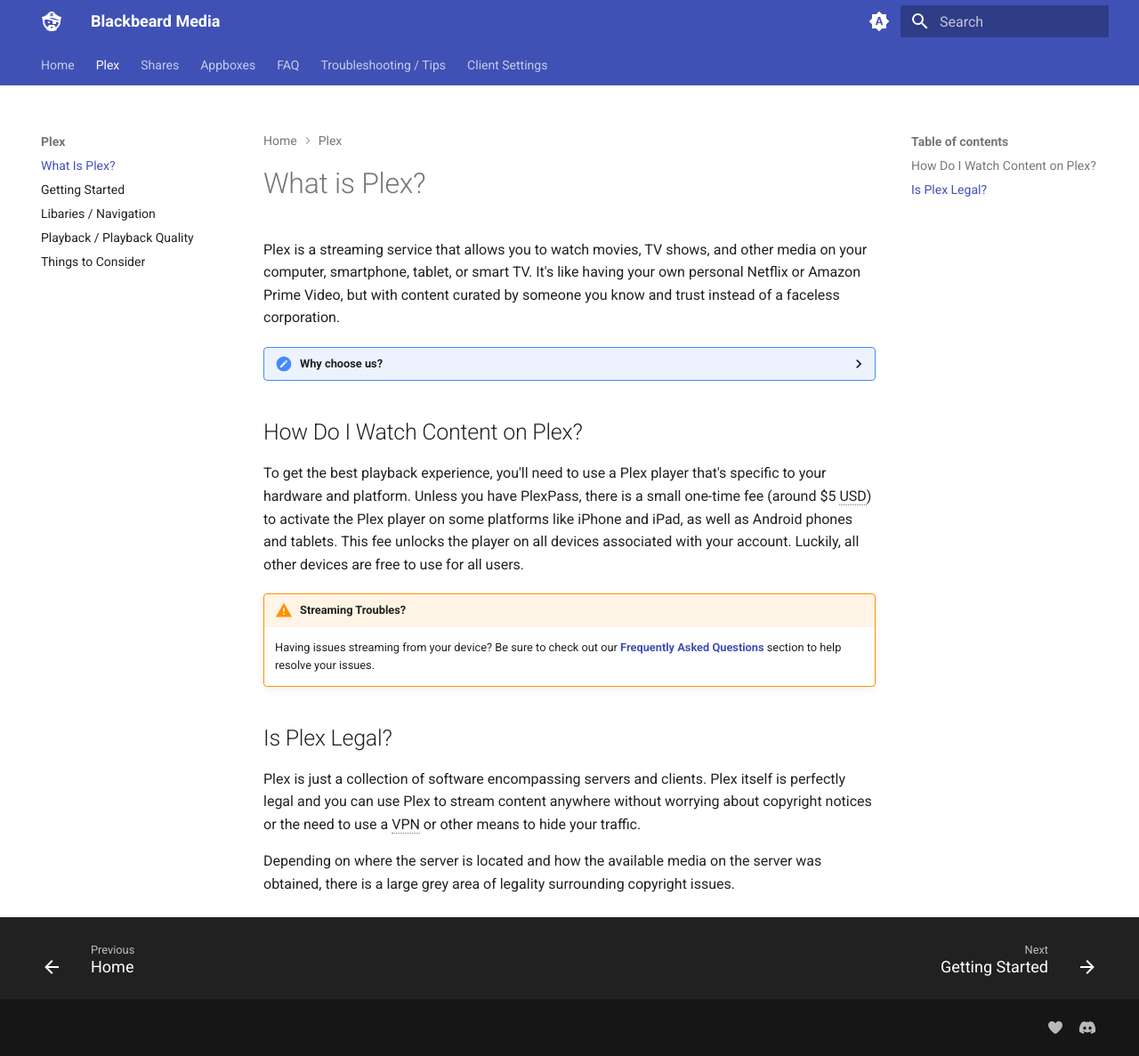
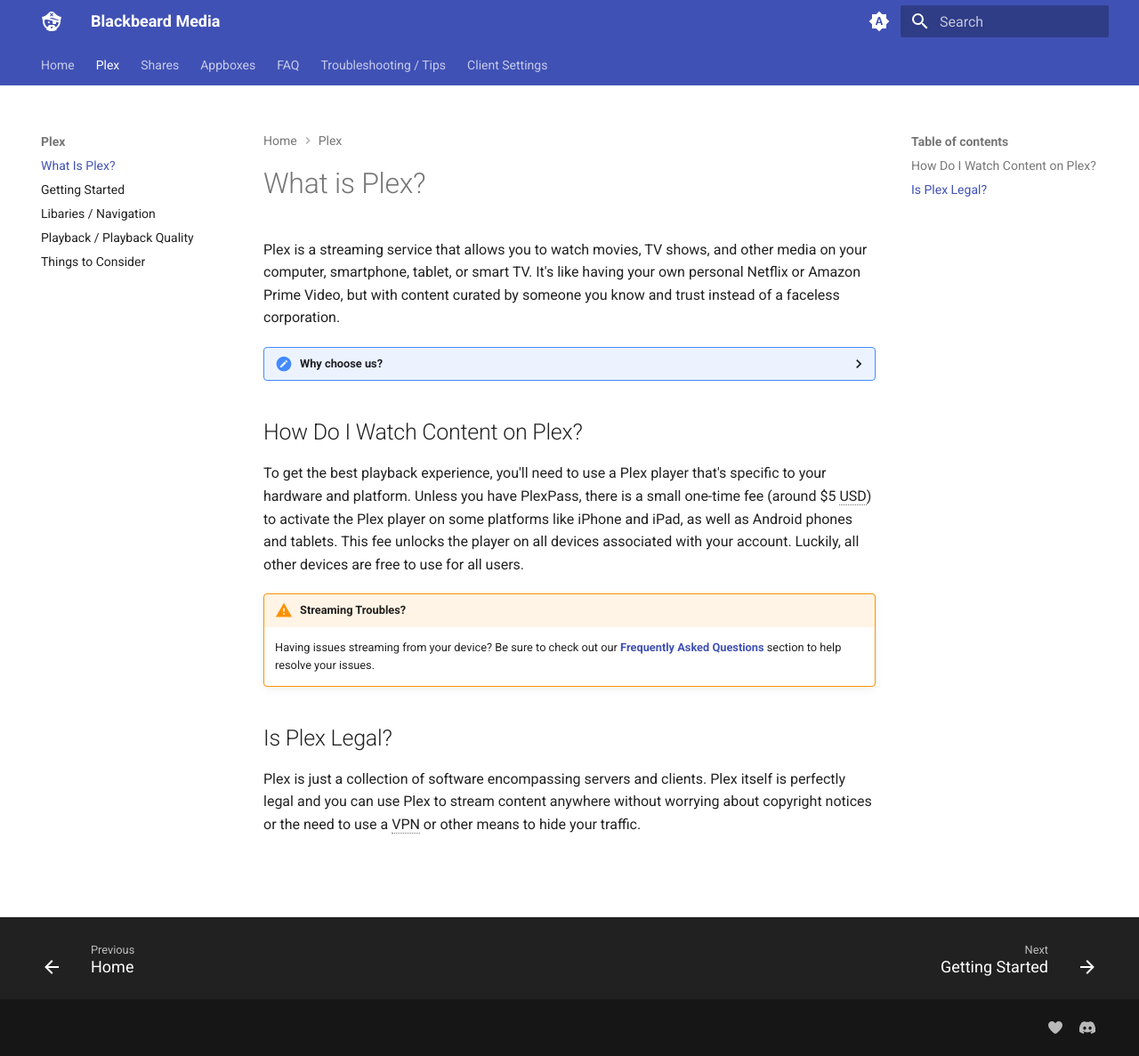
Before and after one commit to neomedia6989/docs-2, an MkDocs documentation site: the page built from docs/plex/what-is-plex.md, in a window 1280 px wide and 1187 px high. Shown: the whole window at 89% size. Built offline with MkDocs 1.6.1 and Material for MkDocs 9.7.7, drawn with Linux system fonts in a browser that asks for light colours.

Commit message:
Update what-is-plex.md

```diff
--- a/docs/plex/what-is-plex.md
+++ b/docs/plex/what-is-plex.md
@@ -23,5 +23,3 @@
 
 ## Is Plex Legal?
 Plex is just a collection of software encompassing servers and clients. Plex itself is perfectly legal and you can use Plex to stream content anywhere without worrying about copyright notices or the need to use a VPN or other means to hide your traffic.
-
-Depending on where the server is located and how the available media on the server was obtained, there is a large grey area of legality surrounding copyright issues.
```
